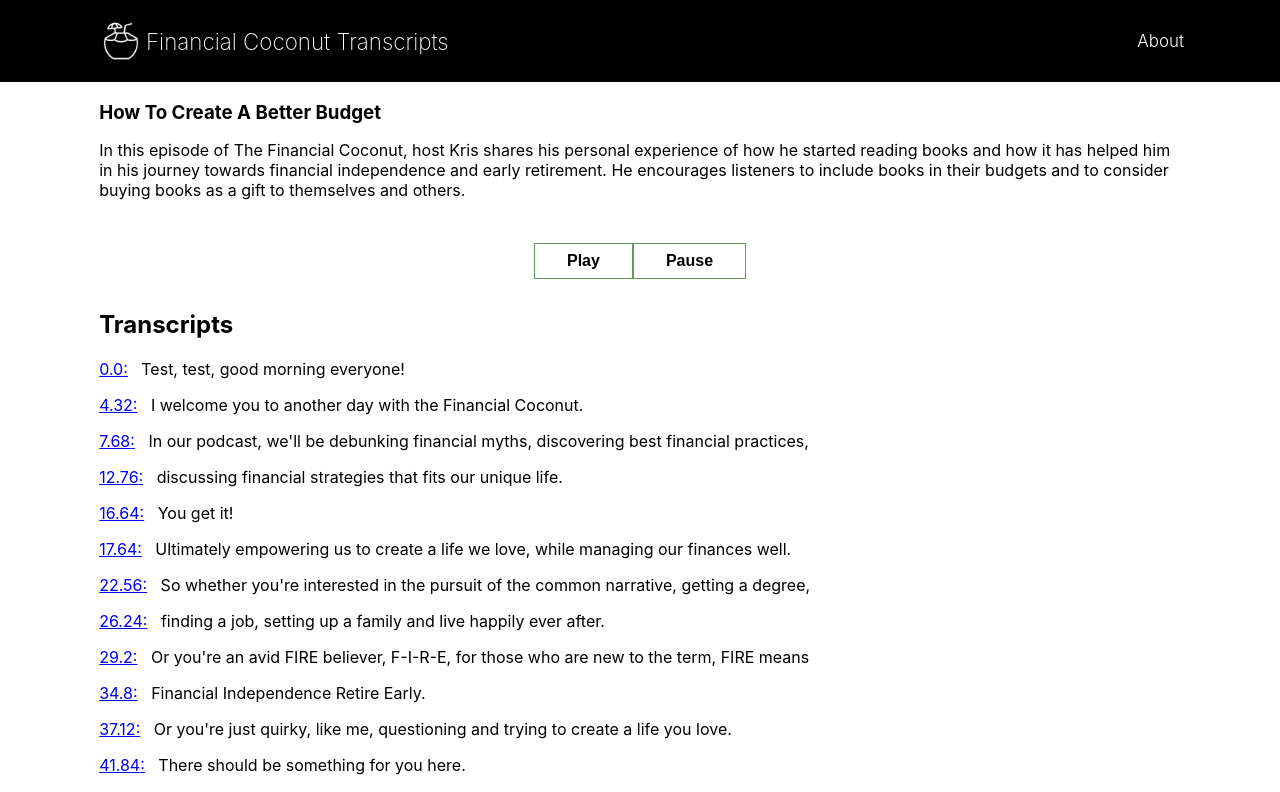
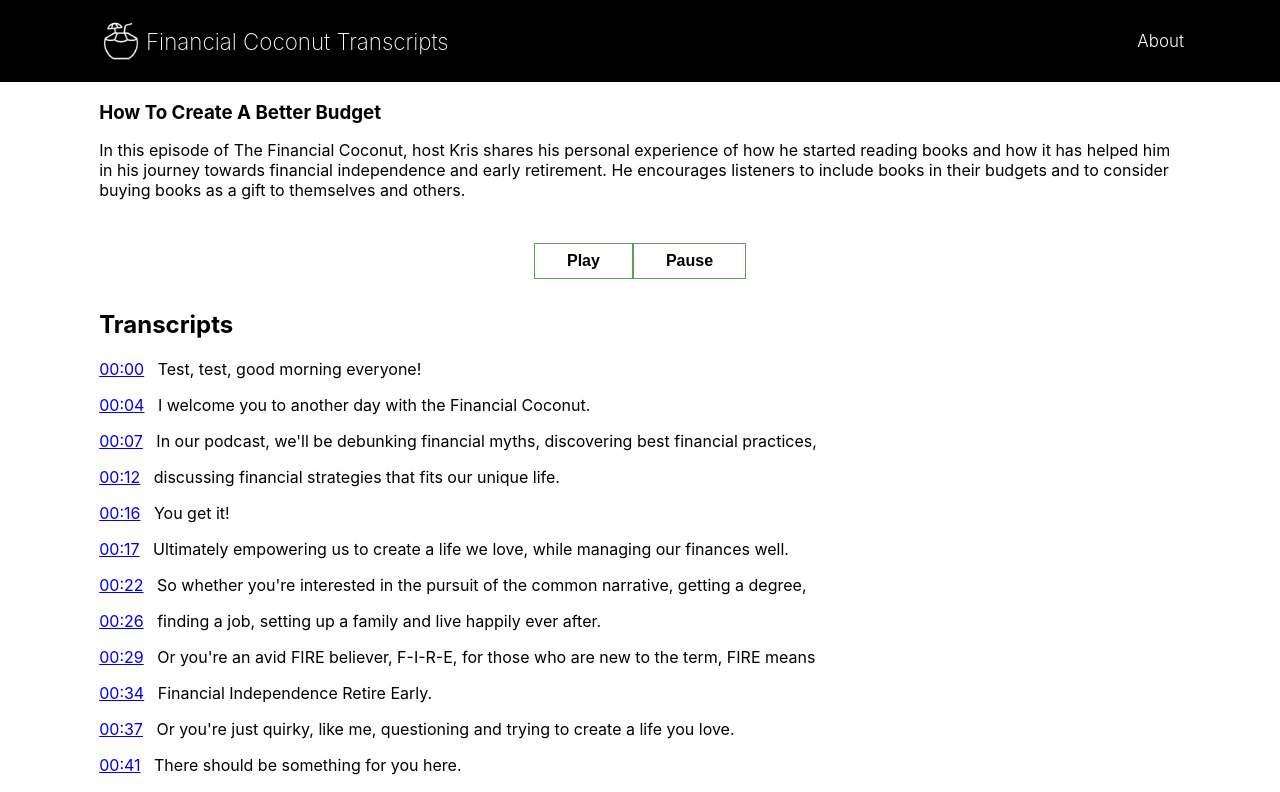
Before and after one commit to ChanMunFai/financial-coconut-transcripts, a React (Create React App) app: page /blogpost/1 in a window 1280 px wide. Shown: the top 792 px of the page. Built offline with nearby package versions, Linux system fonts and the light colour scheme.

Commit message:
time in mm:ss

```diff
--- a/src/components/BlogPost.js
+++ b/src/components/BlogPost.js
@@ -2,6 +2,14 @@ import React, { useState } from 'react';
 import YouTube from 'react-youtube';
 import { useParams } from 'react-router';
 import "./BlogPost.css";
+
+function formatTime(seconds) {
+  const minutes = Math.floor(seconds / 60);
+  const secondsRemaining = Math.floor(seconds % 60);
+  const minutesFormatted = minutes.toString().padStart(2, '0');
+  const secondsFormatted = secondsRemaining.toString().padStart(2, '0');
+  return `${minutesFormatted}:${secondsFormatted}`;
+}
 
 function DisplayTranscript(props) {
   const { post, onTimestampClick } = props;
@@ -18,7 +26,7 @@ function DisplayTranscript(props) {
                 onTimestampClick(parseFloat(key));
               }}
             >
-              {key}:
+              {formatTime(parseFloat(key))}
             </a> &nbsp; {post.transcript[key]}
           </p>
         </div>
```
